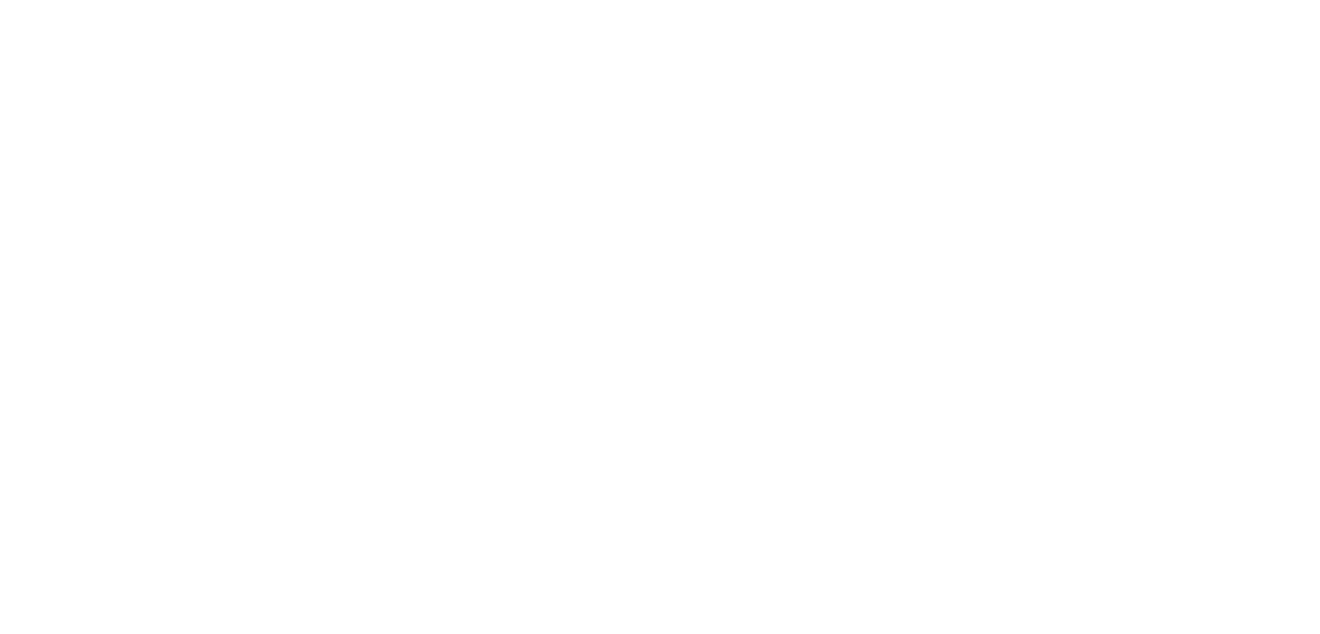
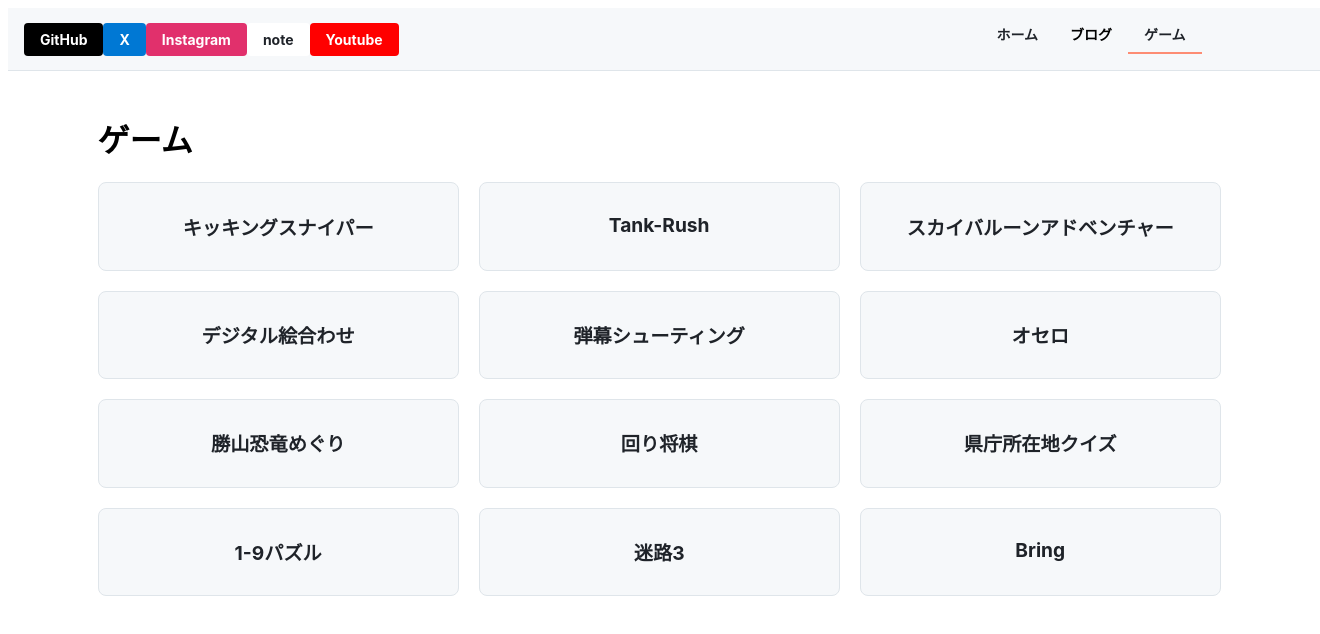
Before and after one commit to ken7python/ken7python.github.io, a Vue app: page /portfolio/game in a window 1280 px wide. Before the commit this address had no page. Shown: the top 634 px of the page, 1320 px wide, since content can reach past the window. Built offline with nearby package versions, Linux system fonts and the light colour scheme.

Commit message:
Add Grid Design in Games page

```diff
--- a/src/common.css
+++ b/src/common.css
@@ -5,3 +5,19 @@
 #main{
     margin-top: 20px;
 }
+
+@media (min-width: 1025px) { /* PC向けデザイン */
+    #container {
+        margin-top: 44px;
+        margin-left: 7vw;
+        margin-right: 4vw;
+    }
+}
+
+@media (max-width: 1024px) { /* タブレット・スマホ向けデザイン */
+    #container {
+        margin-top: 44px;
+        margin-left: 2vw;
+        margin-right: 2vw;
+    }
+}
--- a/src/router/index.ts
+++ b/src/router/index.ts
@@ -1,7 +1,7 @@
 import { createRouter, createWebHistory} from 'vue-router'
 import Home from '../views/Home.vue'
 import Blog from '../views/Blog.vue'
-import Game from '../views/Game.vue'
+import Game from '../views/Games.vue'
 
 const routes = [
     { path: '/', component: Home, name: 'Home' },
@@ -10,7 +10,8 @@
 ]
 
 const router = createRouter({
-    history: createWebHistory(import.meta.env.BASE_URL),
+    // history: createWebHistory(import.meta.env.BASE_URL),
+    history: createWebHistory('/portfolio/'),
     routes,
 })
 
--- a/src/views/Blog.vue
+++ b/src/views/Blog.vue
@@ -12,12 +12,3 @@
 		</div>
   </div>
 </template>
-
-<style scoped>
-	#container {
-        /* display: flex; */
-        margin-top: 44px;
-        margin-left: 7vw;
-        margin-right: 4vw;
-    }
-</style>
--- a/src/views/Game.vue
+++ /dev/null
@@ -1,25 +0,0 @@
-<script setup lang="ts">
-	import Header from '../components/Header.vue';
-</script>
-
-<template>
-  <div>
-    <Header />
-		<h1 class="my-4">ゲーム</h1>
-    <div id="main" class="list-group">
-        <a class="list-group-item list-group-item-action" href="https://unityroom.com/games/kencode_kickgame">キッキングスナイパー</a>
-        <a class="list-group-item list-group-item-action" href="https://unityroom.com/games/kencode_tankrush">Tank-Rush</a>
-        <a class="list-group-item list-group-item-action" href="https://unityroom.com/games/kencode_freefall/">スカイバルーンアドベンチャー</a>
-        <a class="list-group-item list-group-item-action" href="https://ken7python.github.io/Eawase">デジタル絵合わせ</a>
-        <a class="list-group-item list-group-item-action" href="http://ken7python.github.io/biba/">弾幕シューティング</a>
-        <a class="list-group-item list-group-item-action" href="http://ken7python.github.io/Osero/">オセロ</a>
-        <a class="list-group-item list-group-item-action" href="http://ken7python.github.io/DinosaurTour/">勝山恐竜めぐり</a>
-        <a class="list-group-item list-group-item-action" href="http://ken7python.github.io/MawariShogi/">回り将棋</a>
-        <a class="list-group-item list-group-item-action" href="http://ken7python.github.io/Todouhuken/">県庁所在地クイズ</a>
-        <a class="list-group-item list-group-item-action" href="http://ken7python.github.io/pazuru/">1-9パズル</a>
-        <a class="list-group-item list-group-item-action" href="https://unityroom.com/games/kencode_maze3">迷路3</a>
-        <a class="list-group-item list-group-item-action" href="hhttps://unityroom.com/games/kencode_bring">Bring</a>
-        <!-- <a class="list-group-item list-group-item-action" href="ColorBlock">Color Block</a> -->
-    </div>
-  </div>
-</template>
--- /dev/null
+++ b/src/views/Games.vue
@@ -0,0 +1,77 @@
+<script setup lang="ts">
+	import Header from '../components/Header.vue';
+  import { ref } from 'vue';
+
+  class Game {
+    name: string;
+    url: string;
+
+    constructor(name: string, url: string) {
+      this.name = name;
+      this.url = url;
+    }
+  }
+
+  let games = ref<Game[]>([]);
+  games.value = [
+    new Game('キッキングスナイパー', 'https://unityroom.com/games/kencode_kickgame'),
+    new Game('Tank-Rush', 'https://unityroom.com/games/kencode_tankrush'),
+    new Game('スカイバルーンアドベンチャー', 'https://unityroom.com/games/kencode_freefall/'),
+    new Game('デジタル絵合わせ', 'https://ken7python.github.io/Eawase'),
+    new Game('弾幕シューティング', 'http://ken7python.github.io/biba/'),
+    new Game('オセロ', 'http://ken7python.github.io/Osero/'),
+    new Game('勝山恐竜めぐり', 'http://ken7python.github.io/DinosaurTour/'),
+    new Game('回り将棋', 'http://ken7python.github.io/MawariShogi/'),
+    new Game('県庁所在地クイズ', 'http://ken7python.github.io/Todouhuken/'),
+    new Game('1-9パズル', 'http://ken7python.github.io/pazuru/'),
+    new Game('迷路3', 'https://unityroom.com/games/kencode_maze3'),
+    new Game('Bring', 'https://unityroom.com/games/kencode_bring')
+  ];
+
+</script>
+
+<template>
+  <div>
+    <Header />
+    <div id="container">
+      <h1>ゲーム</h1>
+      <div class="game-grid">
+        <a :href="game.url" target="_blank" rel="noopener noreferrer" class="game-card" v-for="game in games" :key="game.name">
+          <p class="gameName">
+            {{ game.name }}
+          </p>
+        </a>
+      </div>
+    </div>
+  </div>
+</template>
+
+<style scope>
+
+  .game-grid {
+    display: grid;
+    grid-template-columns: repeat(auto-fill, minmax(300px, 1fr));
+    gap: 20px;
+  }
+
+  .game-card {
+    background-color: #f6f8fa;
+    border: 1px solid #dfe5ea;
+    padding: 10px;
+    text-align: center;
+    border-radius: 8px;
+    transition: transform 0.2s;
+
+    text-decoration: none;
+  }
+
+  .gameName {
+    font-size: 1.2em;
+    color: #1f2329;
+    font-weight: bold;
+  }
+
+  .game-card:hover {
+    transform: scale(1.05);
+  }
+</style>
--- a/src/views/Home.vue
+++ b/src/views/Home.vue
@@ -1,6 +1,6 @@
 <script setup lang="ts">
 	import Header from '../components/Header.vue';
-  const icon = '/Icon.png'; // publicフォルダーの画像を参照
+  const icon = './Icon.png'; // publicフォルダーの画像を参照
 </script>
 
 <template>
@@ -65,10 +65,7 @@
 <style scoped>
 	@media (min-width: 1025px) { /* PC向けデザイン */
     #container {
-        display: flex;
-        margin-top: 44px;
-        margin-left: 7vw;
-        margin-right: 4vw;
+      display: flex;
     }
     #idLeft {
         float:left;
@@ -94,12 +91,9 @@
 	}
 
 	@media (max-width: 1024px) { /* タブレット・スマホ向けデザイン */
-			#container {
-					display: block;
-					margin-top: 44px;
-					margin-left: 2vw;
-					margin-right: 2vw;
-			}
+      #container {
+        display: block;
+      }
 			#idLeft {
 					width: 100%;
 					float:none;
--- a/vite.config.ts
+++ b/vite.config.ts
@@ -3,6 +3,7 @@
 
 // https://vite.dev/config/
 export default defineConfig({
-  base: '/',
+  // base: '/',
+  base : '/portfolio/',
   plugins: [vue()],
 })
```
